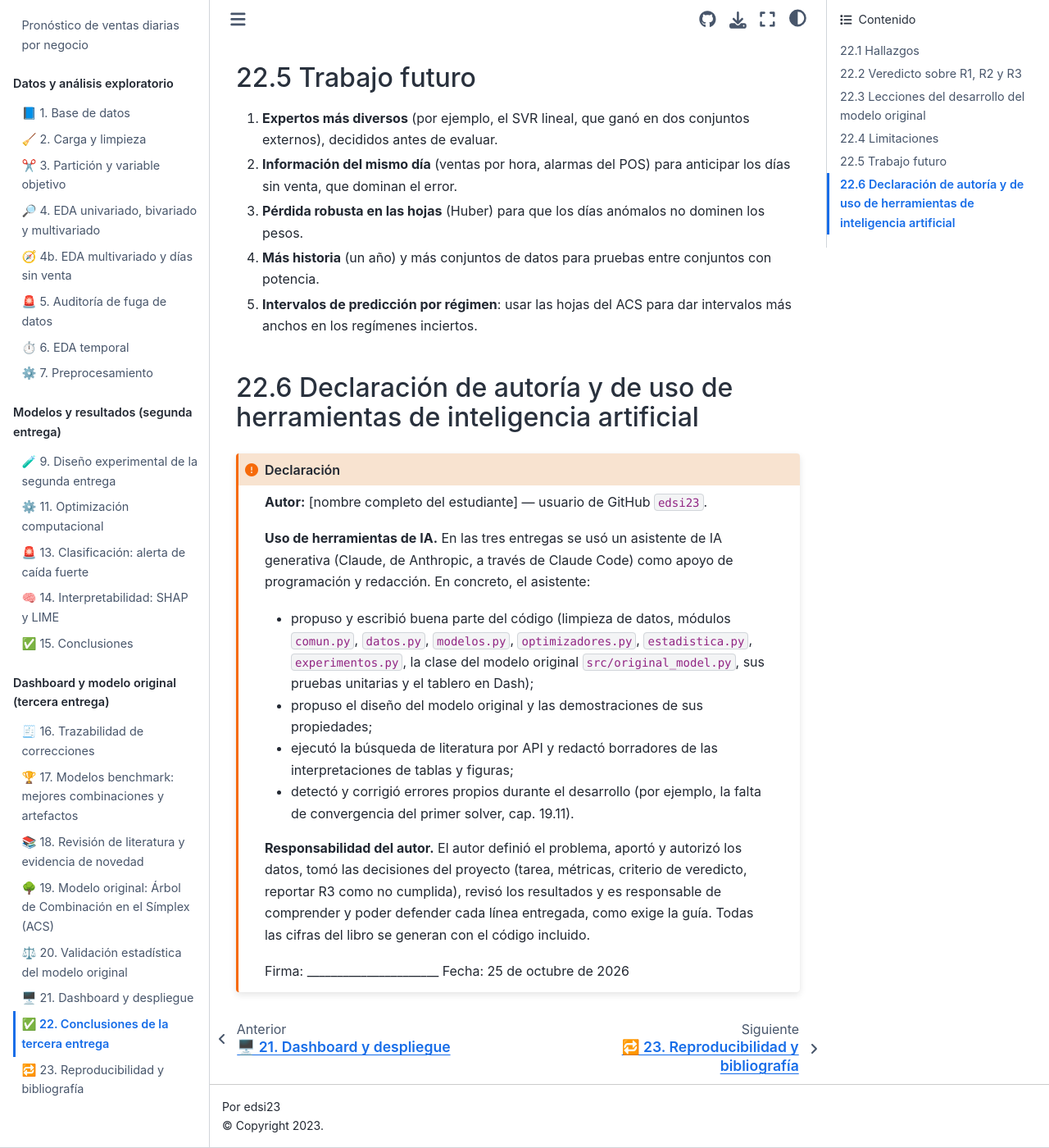
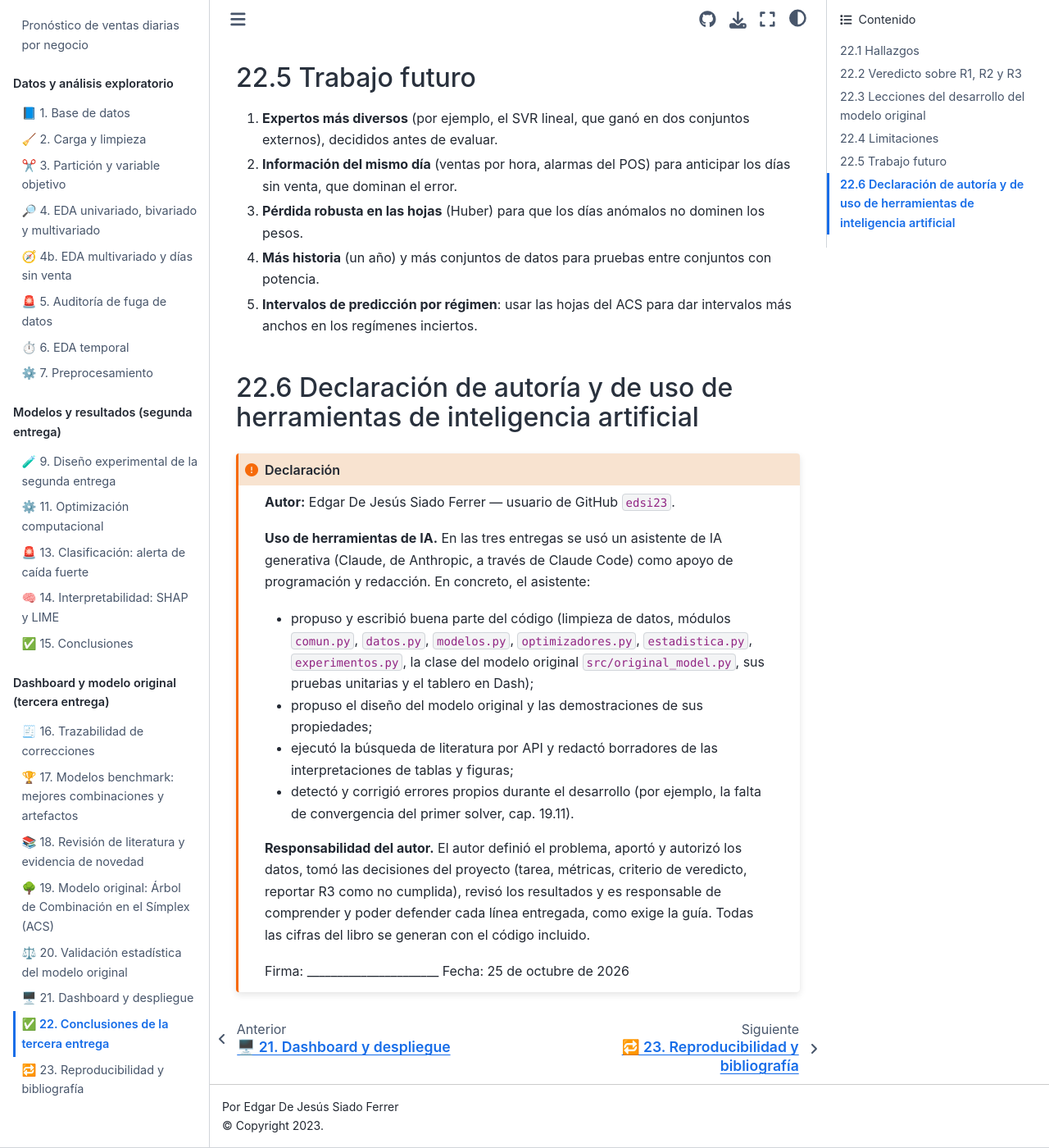
Before and after one commit to edsi23/recaudo-forecast, a Jupyter Book: the page built from book/22_conclusiones_e3.md, in a window 1280 px wide and 1400 px high, scrolled down 2794 px. Shown: the whole window at 82% size. Built offline with Jupyter Book 1.0.4 settings and Sphinx 7.4.7 and the Sphinx Book theme 1.1.4, drawn with Linux system fonts in a browser that asks for light colours; pages that are not in the unit, such as notebooks, are missing from menus.

Commit message:
Nombre del autor en el tablero y el libro
Co-Authored-By: Claude Opus 5.5 <noreply@anthropic.com>

````diff
--- a/book/22_conclusiones_e3.md
+++ b/book/22_conclusiones_e3.md
@@ -48,7 +48,7 @@
 ```{admonition} Declaración
 :class: important
 
-**Autor:** [nombre completo del estudiante] — usuario de GitHub `edsi23`.
+**Autor:** Edgar De Jesús Siado Ferrer — usuario de GitHub `edsi23`.
 
 **Uso de herramientas de IA.** En las tres entregas se usó un asistente de IA generativa (Claude, de Anthropic, a través de Claude Code) como apoyo de programación y redacción. En concreto, el asistente:
 
--- a/book/_config.yml
+++ b/book/_config.yml
@@ -1,6 +1,6 @@
 # Configuración del libro
 title: Pronóstico de ventas diarias por negocio
-author: edsi23
+author: Edgar De Jesús Siado Ferrer
 logo: logo.png
 
 # los notebooks se ejecutan localmente (los datos no están en GitHub)
````
Also changed, not shown: 1 other file.
